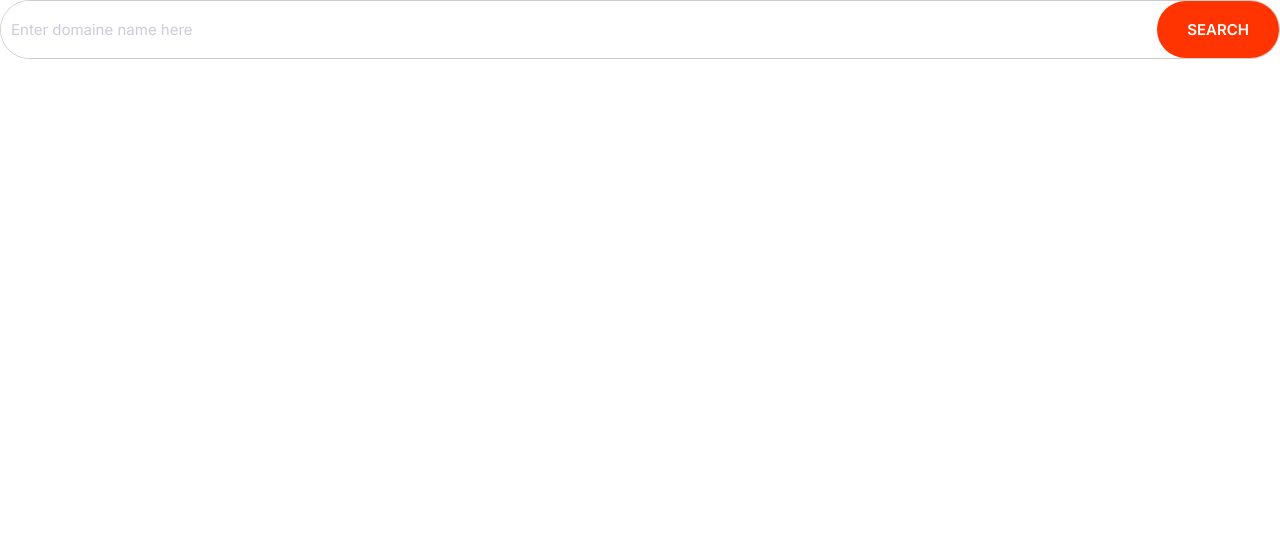
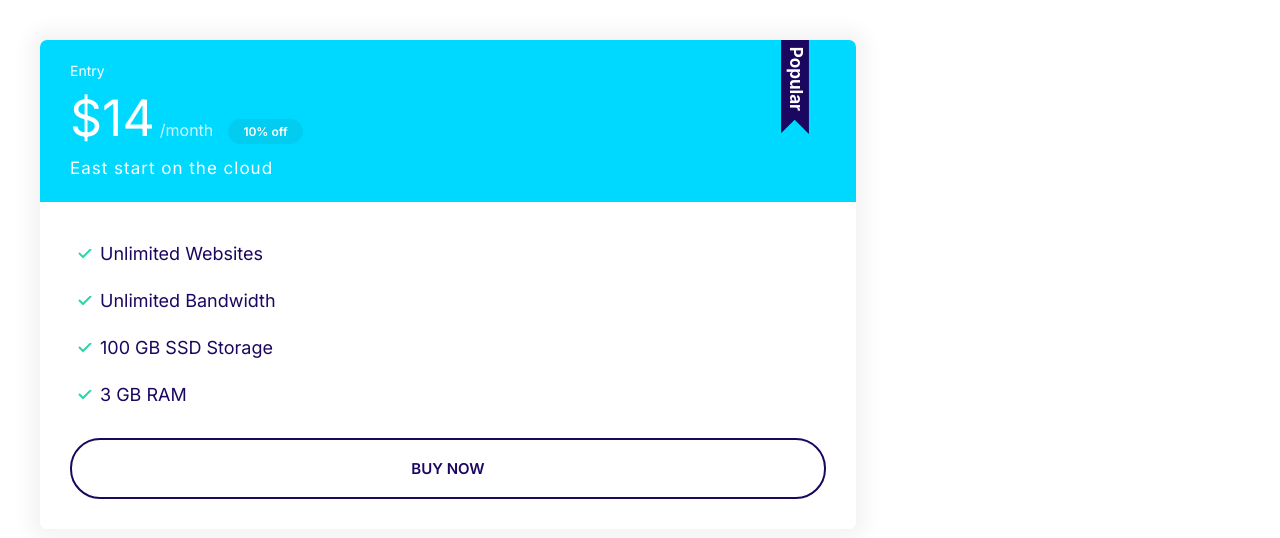
Before and after one commit to imouiche/Mouichify-Web-Site-Project, a plain HTML site: page index.html in a window 1280 px wide. Drawn offline with Linux system fonts and the light colour scheme.

Commit message:
Build card, plan and popular badge components.

```diff
--- a/css/styles.css
+++ b/css/styles.css
@@ -114,6 +114,7 @@ a {
 
 .badge--small {
   font-size: 1.6rem;
+  padding: 0.5rem 1.5rem;
 }
 
 @media screen and (min-width: 1024px) {
@@ -275,3 +276,89 @@ a {
     font-size: 1.5rem;
   }
 }
+
+/* Cards */
+.card {
+  border-radius: 7px;
+  box-shadow: 0 0 20px 10px #f3f3f3; /* 0 H, 0 V, 20px for blury and 10px for spreading and then the color*/
+  overflow: hidden;
+}
+
+.card__header,
+.card__body {
+  padding: 2rem 3rem;
+}
+
+.card--primary .card__header {
+  background: var(--color-primary);
+  color: #fff;
+}
+
+.card--secondary .card__header {
+  background: var(--color-secondary);
+  color: #fff;
+}
+.card--secondary .badge--secondary {
+  background: #02cdf1;
+}
+/* Plans */
+
+.plan__name {
+  color: #fff;
+  margin: 0;
+  font-weight: 500;
+  font-size: 2.4rem;
+}
+
+.plan__price {
+  font-size: 6rem;
+}
+
+.plan__billing-cycle {
+  font-size: 2.4;
+  font-weight: 300;
+  opacity: 0.8;
+  margin-right: 1rem;
+}
+
+.plan__description {
+  font-size: 2rem;
+  font-weight: 300;
+  letter-spacing: 1px;
+  display: block;
+}
+
+.plan .list__item {
+  margin-bottom: 2rem;
+}
+
+.plan--popular .card__header {
+  position: relative;
+}
+
+.plan--popular .card__header::before {
+  content: url(../images/popular.svg);
+  width: 40px;
+  display: inline-block;
+  position: absolute; /*so it means that its parents(container) position should be relative*/
+  top: -6px;
+  right: 5%;
+}
+
+@media screen and (min-width: 1024px) {
+  .plan__name {
+    font-size: 1.4rem;
+  }
+
+  .plan__price {
+    font-size: 5rem;
+  }
+
+  .plan__billing-cycle {
+    font-size: 1.6rem;
+  }
+
+  .plan__description {
+    font-size: 1.7rem;
+  }
+}
--- a/index.html
+++ b/index.html
@@ -14,9 +14,27 @@
     <link rel="stylesheet" href="/css/styles.css" />
   </head>
   <body>
-    <div class="input-group">
-      <input type="text" class="input" placeholder="Enter domaine name here" />
-      <button class="btn btn--accent">Search</button>
+    <div style="width: 70%; padding: 4rem">
+      <div class="plan plan--popular">
+        <div class="card card--secondary">
+          <header class="card__header">
+            <h3 class="plan__name">Entry</h3>
+            <span class="plan__price">$14</span>
+            <span class="plan__billing-cycle">/month</span>
+            <span class="badge badge--secondary badge--small">10% off</span>
+            <span class="plan__description">East start on the cloud</span>
+          </header>
+          <div class="card__body">
+            <ul class="list list--tick">
+              <li class="list__item">Unlimited Websites</li>
+              <li class="list__item">Unlimited Bandwidth</li>
+              <li class="list__item">100 GB SSD Storage</li>
+              <li class="list__item">3 GB RAM</li>
+            </ul>
+            <button class="btn btn--outline btn--block">Buy Now</button>
+          </div>
+        </div>
+      </div>
     </div>
   </body>
 </html>
```
Also changed, not shown: components/cards_plans_popbadges.html (added, +22 -0 lines), images/popular.svg (added).
